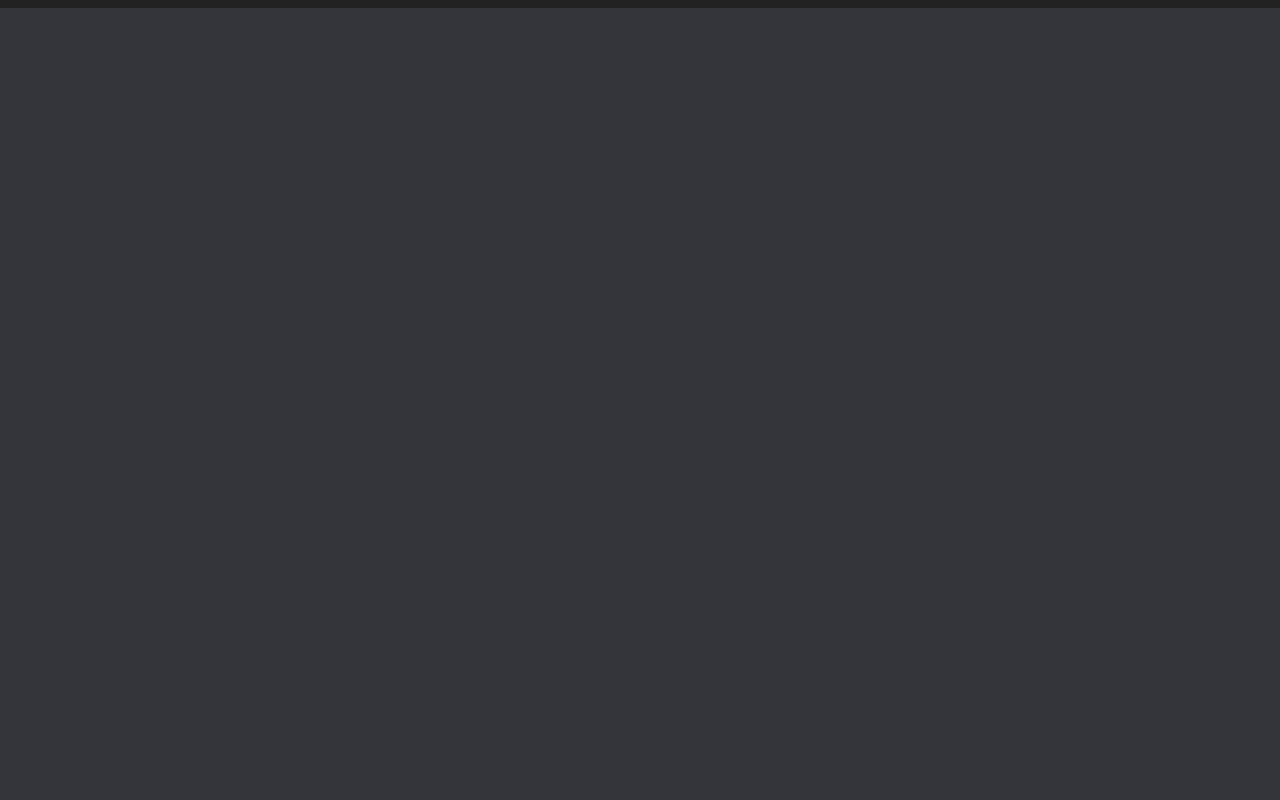
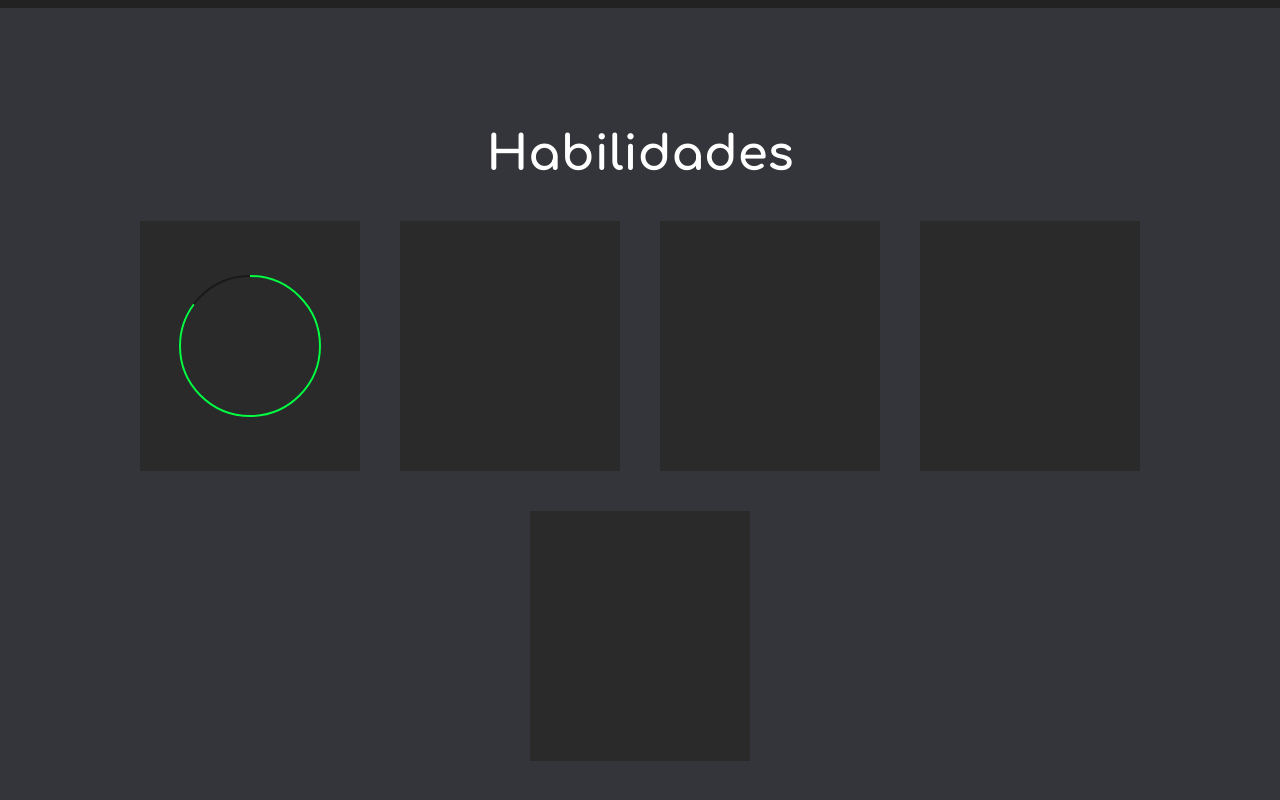
Before and after one commit to Marcos1326/Portfolio-web, a plain HTML site: page index.html in a window 1280 px wide. Shown: the part 792-1592 px from the top of the page. Drawn offline with Linux system fonts and the light colour scheme.

Commit message:
Feat: Creacion de las tarjetas de habilidades (no acabado)

```diff
--- a/css/style.css
+++ b/css/style.css
@@ -122,6 +122,62 @@ header ul li:hover a{
     padding: 120px 100px;
 }
 
+.txtServicios{
+    text-align: center;
+    margin-bottom: 40px;
+    font-weight: 700;
+    color: #fff;
+    font-size: 2em;
+}
+
+.containerCard{
+    position: relative;
+    display: flex;
+    align-items: center;
+    justify-content: center;
+    flex-wrap: wrap;
+    gap: 40px;
+}
+
+.containerCard .card{
+    position: relative;
+    width: 220px;
+    height: 250px;
+    background-color: #2a2a2a;
+    display: flex;
+    align-items: center;
+    justify-content: center;
+}
+
+.containerCard .card .porcentage{
+    position: relative;
+    width: 150px;
+    height: 150px;
+    transform: rotate(270deg);
+}
+
+.containerCard .card .porcentage svg{
+    position: relative;
+    width: 150px;
+    height: 150px;
+}
+
+.containerCard .card .porcentage svg circle{
+    position: relative;
+    width: 100%;
+    height: 100%;
+    fill: transparent;
+    stroke-width: 2;
+    stroke: #191919;
+    transform: translate(5px,5px);
+}
+
+.containerCard .card .porcentage svg circle:nth-child(2){
+    stroke: var(--clr);
+    stroke-dasharray: 440;
+    stroke-dashoffset: calc(440 - (440 * var(--num)) / 100);
+}
+
 /* porfolio */
 #portfolio{
     position: relative;
--- a/index.html
+++ b/index.html
@@ -27,8 +27,23 @@
         <img src="./img/IMG_20230328_143353.jpg" class="imgPerfil">
     </section>
     <section id="servicios">
-        <div>
-
+        <div class="txtServicios">
+            <h2>Habilidades</h2>
+        </div>
+        <div class="containerCard">
+            <div class="card">
+                <div class="porcentage" style="--clr:#04fc43;--num:85;">
+                    <div class="punto"></div>
+                    <svg>
+                        <circle cx="70" cy="70" r="70"></circle>
+                        <circle cx="70" cy="70" r="70"></circle>
+                    </svg>
+                </div>
+            </div>
+            <div class="card"></div>
+            <div class="card"></div>
+            <div class="card"></div>
+            <div class="card"></div>
         </div>
     </section>
     <section id="portfolio"></section>
```
